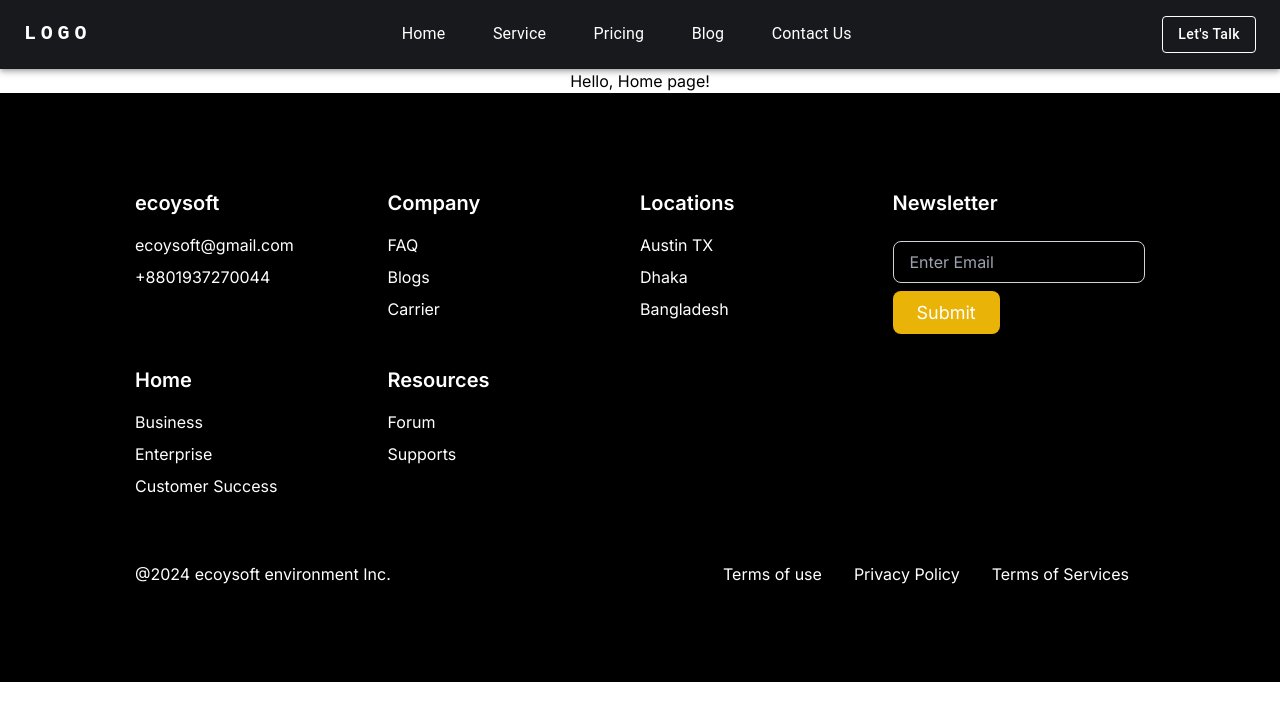
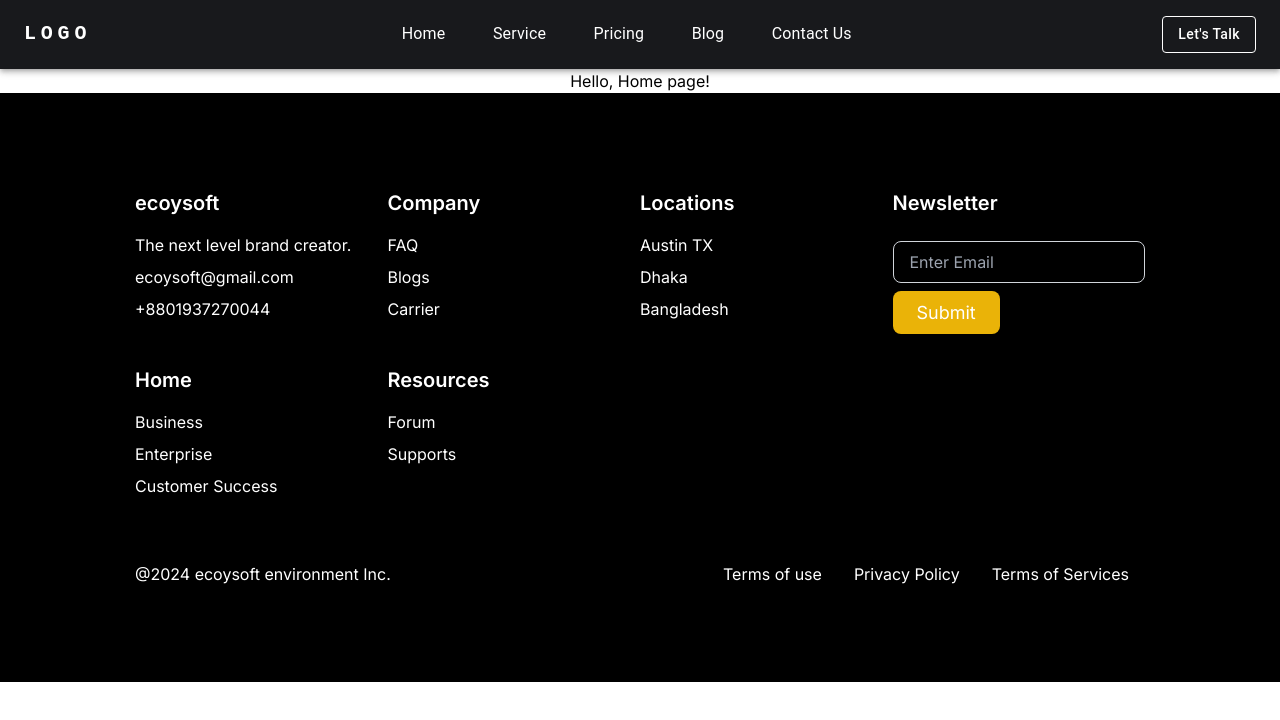
Before and after one commit to ecoysoft/eco-client, a Next.js app: page / in a window 1280 px wide. Shown: the top 720 px of the page. Built offline with nearby package versions, Linux system fonts and the light colour scheme.

Commit message:
Update footer.tsx

```diff
--- a/app/Layouts/footer.tsx
+++ b/app/Layouts/footer.tsx
@@ -14,8 +14,9 @@ const footerData: FooterData[] = [
   {
     id: 1,
     title: "ecoysoft",
-    link1: "ecoysoft@gmail.com",
-    link2: "+8801937270044",
+    link1:"The next level brand creator.",
+    link2: "ecoysoft@gmail.com",
+    link3: "+8801937270044",
   },
   {
     id: 2,
```
